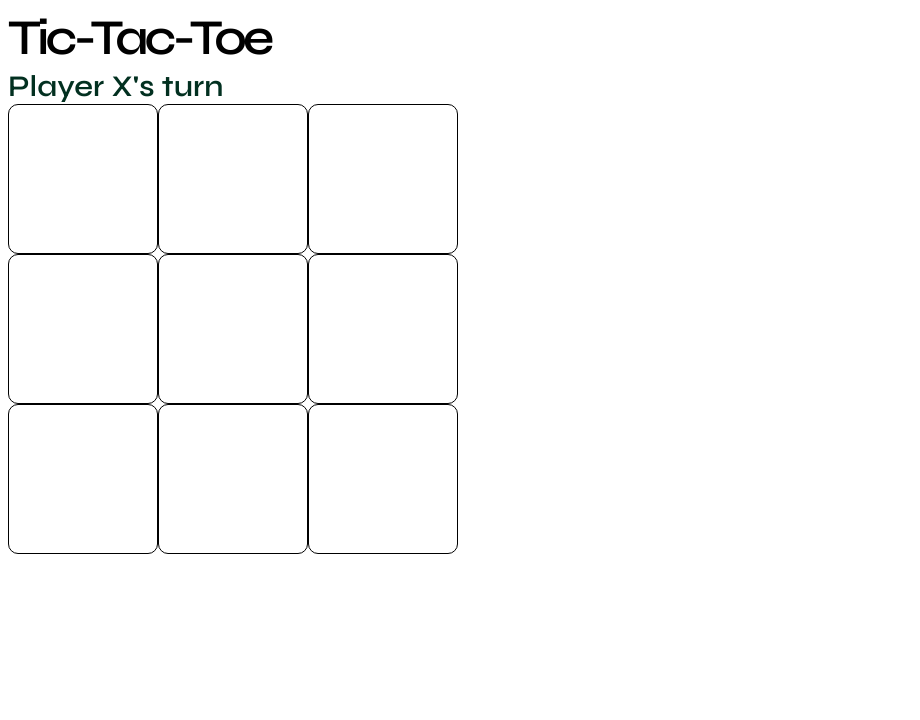
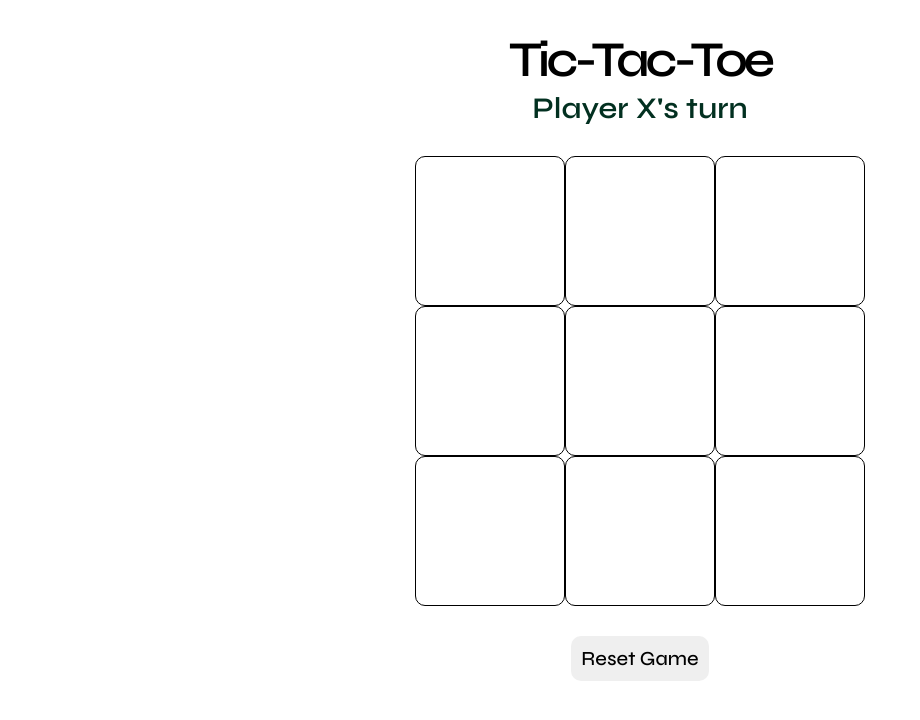
Before and after one commit to angelbarros14/tic-tac-toe, a plain HTML site: page index.html in a window 1280 px wide. Shown: the whole page, without its empty margins (0-920 px from the left). Drawn offline with Linux system fonts and the light colour scheme.

Commit message:
add board container

```diff
--- a/index.html
+++ b/index.html
@@ -6,10 +6,11 @@
         <title>tic-tac-toe</title>
     </head>
     <body>
-        <div>
+        <div id="header">
             <span>Tic-Tac-Toe</span>
             <p>Player X's turn</p>
         </div>
+        <div id="board-container">
             <div id="board">
                 <div class="cell" id="0"></div>
                 <div class="cell" id="1"></div>
@@ -21,5 +22,10 @@
                 <div class="cell" id="7"></div>
                 <div class="cell" id="8"></div>
             </div>
+        </div>
+        <div id="button">
+            <button type="submit" id="reset">Reset Game</button>
+        </div>
+
     </body>
 </html>
```
Lines whose indentation alone changed are shown as unchanged.
